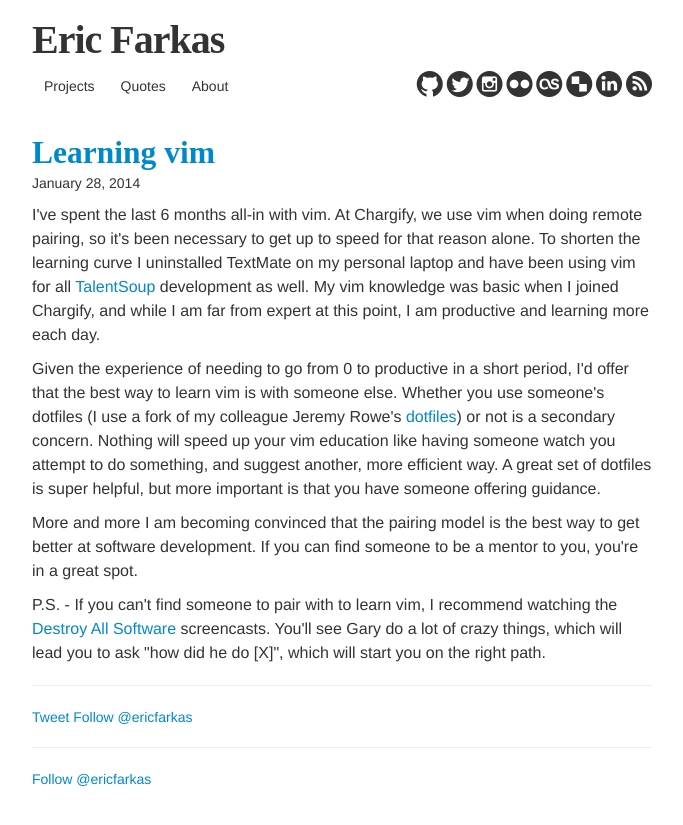
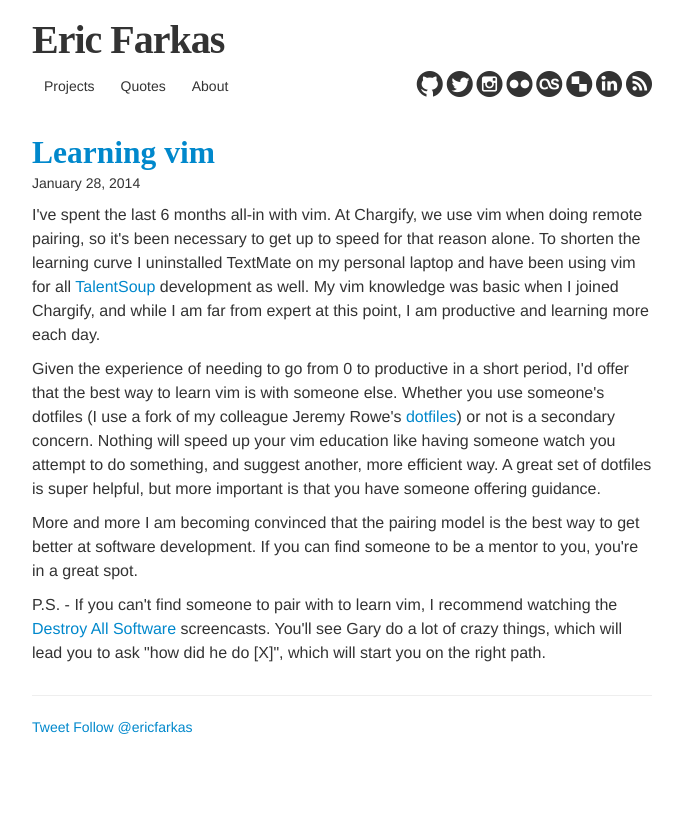
Before and after one commit to speric/speric.github.com, a Jekyll site: the page built from _posts/2014-01-28-learning-vim.markdown, in a window 1280 px wide. Shown: the top 825 px of the page, without its empty margins (298-981 px from the left). Built offline with Jekyll 4.4.1, drawn with Linux system fonts in a browser that asks for light colours; some web fonts are replaced; Markdown is read by kramdown in place of the engine named in the settings; comment, search, counter and statistics services are not loaded.

Commit message:
Layout fixes

```diff
--- a/_layouts/layout.html
+++ b/_layouts/layout.html
@@ -58,6 +58,9 @@
       </div>
       <div id="footer">
         <hr/>
+        <a href="http://twitter.com/share" class="twitter-share-button" data-count="none" data-via="ericfarkas">Tweet</a>
+        <script type="text/javascript" src="http://platform.twitter.com/widgets.js"></script>
+
         <a href="http://twitter.com/ericfarkas" class="twitter-follow-button" data-show-count="false">Follow @ericfarkas</a>
         <script src="http://platform.twitter.com/widgets.js" type="text/javascript"></script>
       </div>
--- a/_layouts/post.html
+++ b/_layouts/post.html
@@ -8,18 +8,12 @@ layout: layout
   <div class="row-fluid" style="margin-top:10px;">
     <div class="span12">
       {{ content }}
-      <hr>
+
       {% if page.hn %}
       <p>
         You can discuss this post at <a href="{{ page.hn }}">Hacker News</a>.
       </p>
       {% endif %}
-
-      <a href="http://twitter.com/share" class="twitter-share-button" data-count="none" data-via="ericfarkas">Tweet</a>
-      <script type="text/javascript" src="http://platform.twitter.com/widgets.js"></script>
-
-      <a href="http://twitter.com/ericfarkas" class="twitter-follow-button" data-show-count="false">Follow @ericfarkas</a>
-      <script src="http://platform.twitter.com/widgets.js" type="text/javascript"></script>
     </div>
   </div>
 </div>
```
